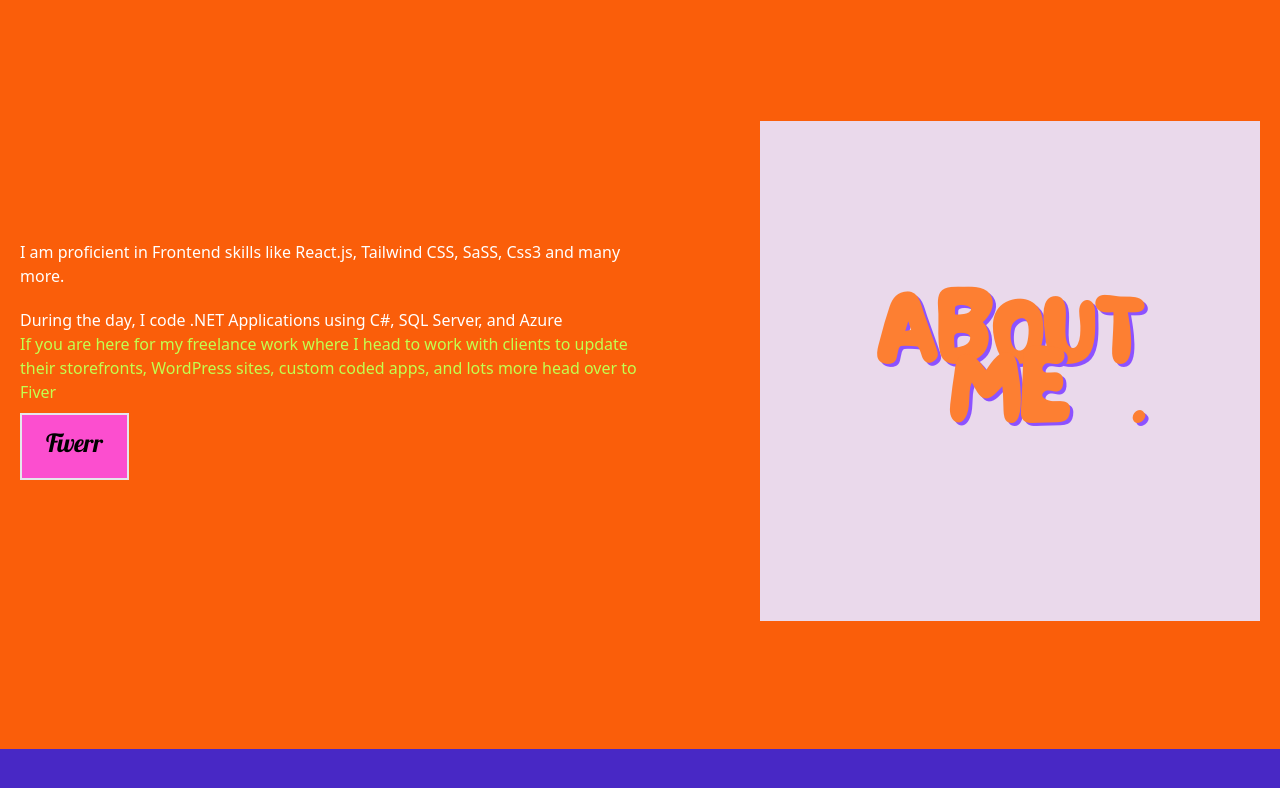
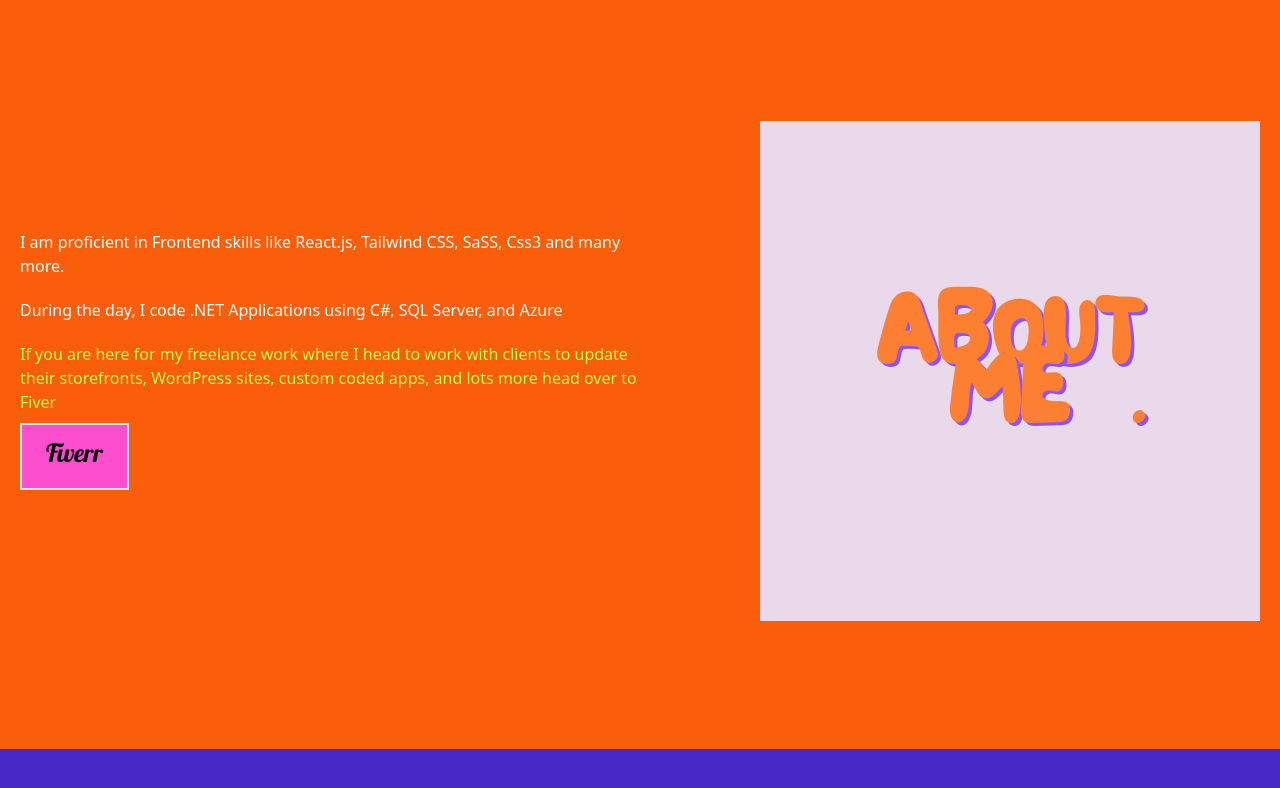
Before and after one commit to hereshecodes/hereshecodes.app, a React (Create React App) app: page / in a window 1280 px wide. Shown: the part 779-1567 px from the top of the page. Built offline with nearby package versions, Linux system fonts and the light colour scheme.

Commit message:
Update About.js

```diff
--- a/src/components/About.js
+++ b/src/components/About.js
@@ -12,7 +12,7 @@ const About = () => {
             I am proficient in Frontend skills like React.js,
              Tailwind CSS, SaSS, Css3 and many more.
           </p>
-          <p pb-5>During the day, I code .NET Applications using C#, SQL Server, and Azure</p>
+          <p className ="pb-5">During the day, I code .NET Applications using C#, SQL Server, and Azure</p>
 
 <p className="pb-5 text-accent">If you are here for my freelance work where I head to
 work with clients to update their storefronts, WordPress sites, custom coded apps, and
```
